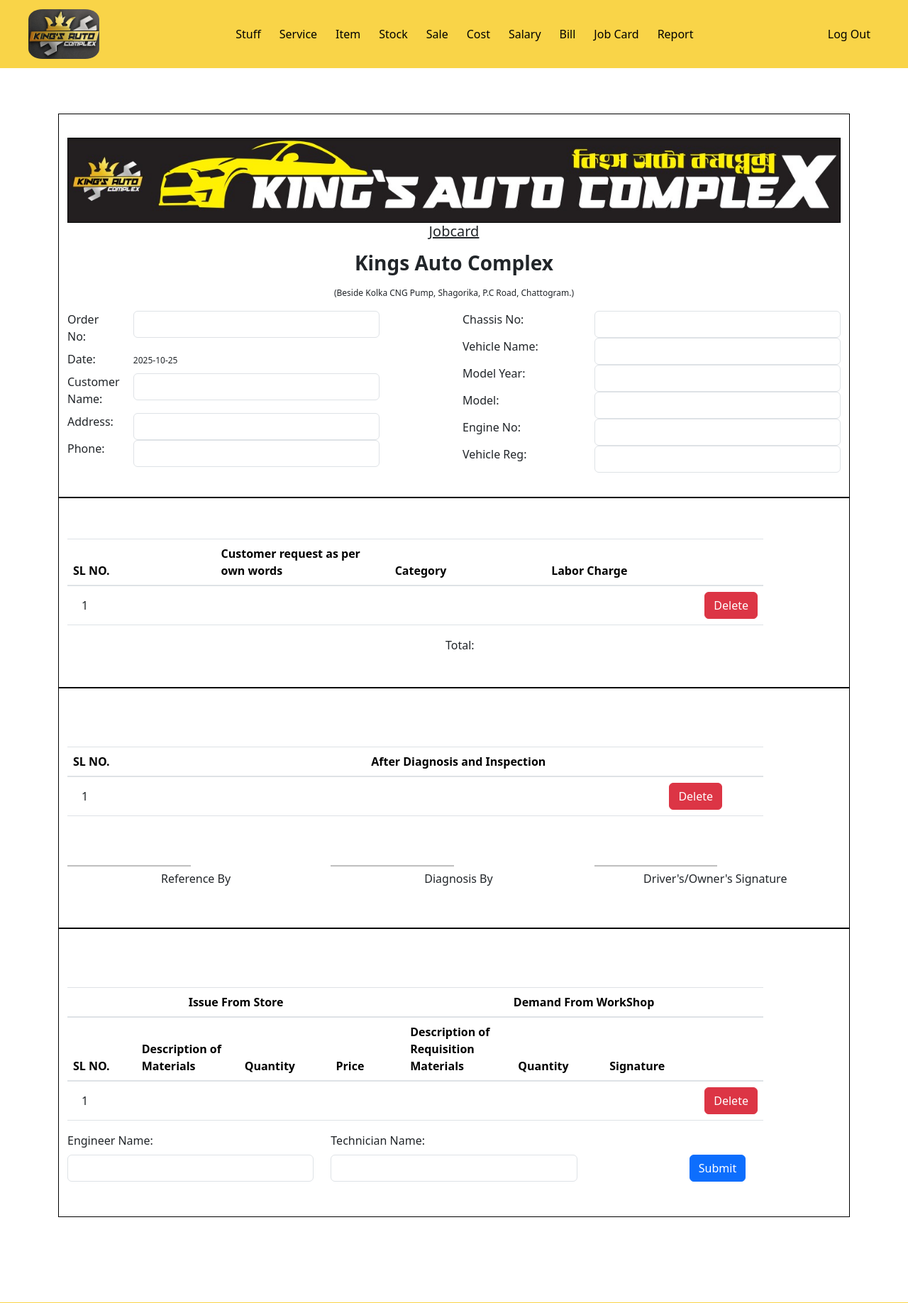
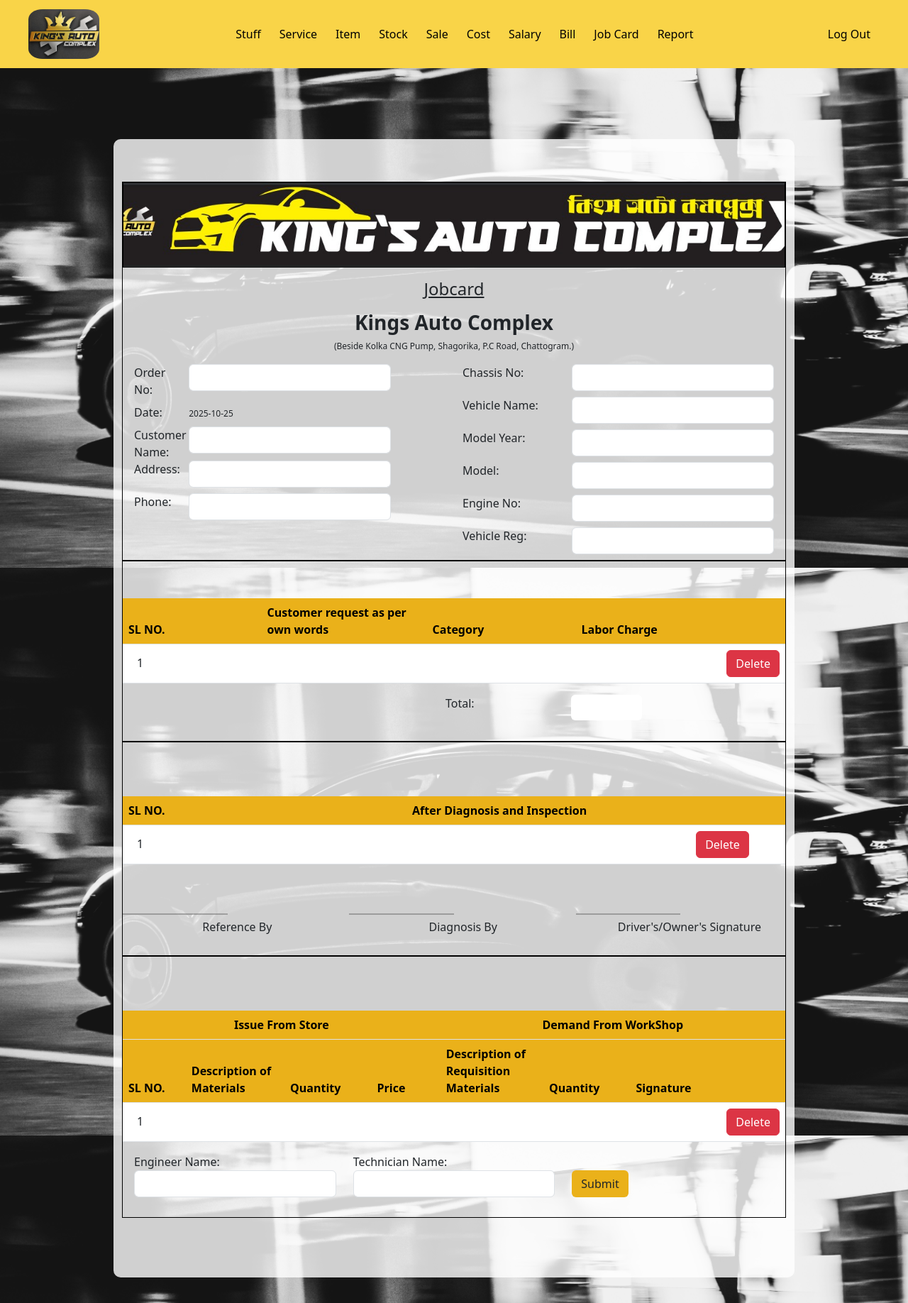
Before and after one commit to mdiibrahim/Kings-Auto-Complex-App, a Django app: template main/templates/main/jobcard.html in a window 1280 px wide. Shown: the top 1836 px of the page at 71% size. Run offline with Django 5.2, Linux system fonts and the light colour scheme; the template is opened without the code that fills it, so the values that code supplies are empty.

Commit message:
create jon card done

```diff
--- a/main/templates/main/jobcard.html
+++ b/main/templates/main/jobcard.html
@@ -4,11 +4,48 @@
   <head>
     <meta charset="UTF-8" />
     <meta name="viewport" content="width=device-width, initial-scale=1.0" />
-    <link
-      rel="stylesheet"
-      href="https://cdn.jsdelivr.net/npm/bootstrap@4.6.2/dist/css/bootstrap.min.css"
-    />
+    <!-- Include Bootstrap 5 CSS -->
+    <link rel="stylesheet" href="https://cdn.jsdelivr.net/npm/bootstrap@5.3.0-alpha1/dist/css/bootstrap.min.css" />
+
     <style>
+      :root {
+        --primary-color: #eab11a;
+        --secondary-color: #f9d448;
+        --third-color: #f2f2f2;
+        --background-color: #000000;
+      }
+
+      /* Body styling with car background image */
+      body {
+        background: url('{% static "car_image.jpg" %}') no-repeat center center fixed;
+        background-size: cover; /* Ensure the image covers the entire background */
+      }
+
+      /* Container for the main content */
+      .container {
+        background-color: rgba(255, 255, 255, 0.8); /* Make background a little transparent */
+        padding: 60px;
+        border-radius: 10px;
+        margin-top: 100px; /* Add some top margin */
+        margin-bottom: 100px; /* Add some bottom margin */
+        max-width: 75% !important;
+        margin-left: auto; /* Center horizontally */
+        margin-right: auto; /* Center horizontally */
+      }
+
+      .btn-login {
+        background-color: var(--primary-color) !important; /* Primary color as default */
+        color: #000;
+        font-weight: 700;
+        border-radius: 50px;
+        padding: 15px;
+        transition: background-color 0.3s, transform 0.3s ease;
+      }
+
+      .btn-login:hover {
+        background-color: var(--secondary-color) !important; /* Secondary color on hover */
+        transform: scale(1.05);
+      }
       .main {
         background-image: url("{% static 'sign.jpg' %}");
         background-size: cover;
@@ -20,9 +57,17 @@
         justify-content: center;
         align-items: center;
       }
-      /* Adjust layout for printing */
+
+        .table th, .table td {
+
+  padding: 10px;
+}
+.table th{
+        background-color: var(--primary-color) !important;
+        }
+        /* Adjust layout for printing */
       @media print {
-        .jumbotron {
+        .container {
           margin: 0%;
           padding: 0;
         }
@@ -33,94 +78,35 @@
           display: flex;
           flex-wrap: wrap;
         }
-
-        .col-md-4 {
-          flex: 0 0 33.33%;
-          max-width: 33.33%;
-        }
-        body {
-          display: flex;
-          justify-content: center;
-          align-items: center;
-          margin: 0;
-          padding: 0;
-        }
-        .main {
-          background-image: url("{% static 'sign.jpg' %}");
-          background-size: cover;
-          background-repeat: no-repeat;
-          background-position: center;
-          height: 5vh;
-          width: 100%;
-          display: flex;
-          justify-content: center;
-          align-items: center;
-          /* Additional print-specific styles for the container */
-          /* Adjust as needed */
-        }
-
-        /* Allow text to wrap onto multiple lines */
-        .col-md-6 {
-          width: 50%;
-          flex-basis: 50%;
-        }
-
-        /* Hide input boxes and only show text */
-        input[type="text"] {
-          display: none; /* Hide the input fields */
-        }
-
-        /* Hide delete button */
-        .delete-row {
-          display: none !important;
-        }
-
-        /* Hide navbar */
-        .navbar {
-          display: none;
-        }
-
-        /* Hide the footer */
-        footer {
-          display: none !important;
-        }
-
-        .submit-bt {
-          display: none !important;
-        }
-      }
     </style>
   </head>
   <body>
     {% include 'main/navbar.html' %}
     <div
-      class="jumbotron container justify-content-center"
-      style="background-color: white; text-align: left"
+      class=" container justify-content-center"
     >
       <form id="dynamic-form" action="{% url 'create_jobcard' %}" method="POST">
         {% csrf_token %}
         <input type="hidden" name="date1" id="date1">
         <div
-          class="container"
-          style="border: 1px solid black; padding-top: 3%; padding-bottom: 3%"
-        >
+          class="" style="border: 1px solid black;" >
           <div
-            style="border: 1px solid black; padding-top: 3%; padding-bottom: 3%"
+            style="border: 1px solid black;"
             class="main"
           ></div>
-          <div class="text-center mb-3">
-            <h5><u>Jobcard</u></h5>
+          <div class="text-center my-3">
+            <h4><u>Jobcard</u></h4>
           </div>
-          <div class="text-center mb-3">
+          <div class="text-center mb-1">
             <h3><strong>Kings Auto Complex</strong></h3>
           </div>
           <div class="text-center mb-3" style="font-size: 0.75rem">
             (Beside Kolka CNG Pump, Shagorika, P.C Road, Chattogram.)
           </div>
 
-          <div class="row" style="text-align: left">
-            <div class="col-md-6">
-              <div class="row">
+          <div class="row px-3" style="text-align: left">
+            <div class="col-md-6 ">
+              <div class="row mb-2">
                 <div class="col-md-2">
                   <label for="Ref">Order No:</label>
                 </div>
@@ -135,7 +121,7 @@
                 </div>
               </div>
 
-              <div class="row">
+              <div class="row mb-2">
                 <div class="col-md-2">
                   <label for="date">Date:</label>
                 </div>
@@ -147,7 +133,7 @@
                 </div>
               </div>
 
-              <div class="row">
+              <div class="row ">
                 <div class="col-md-2">
                   <label for="name">Customer Name:</label>
                 </div>
@@ -161,7 +147,7 @@
                 </div>
               </div>
 
-              <div class="row">
+              <div class="row mb-2">
                 <div class="col-md-2">
                   <label for="address">Address:</label>
                 </div>
@@ -175,7 +161,7 @@
                 </div>
               </div>
 
-              <div class="row">
+              <div class="row mb-2">
                 <div class="col-md-2">
                   <label for="phone">Phone:</label>
                 </div>
@@ -192,7 +178,7 @@
 
             <div class="col-md-6">
               <!-- Second column content here -->
-              <div class="row">
+              <div class="row mb-2">
                 <div class="col-md-4">
                   <label for="chassisNo">Chassis No:</label>
                 </div>
@@ -206,7 +192,7 @@
                 </div>
               </div>
 
-              <div class="row">
+              <div class="row mb-2">
                 <div class="col-md-4">
                   <label for="vehicleName">Vehicle Name:</label>
                 </div>
@@ -220,7 +206,7 @@
                 </div>
               </div>
 
-              <div class="row">
+              <div class="row mb-2">
                 <div class="col-md-4">
                   <label for="modelYear">Model Year:</label>
                 </div>
@@ -234,7 +220,7 @@
                 </div>
               </div>
 
-              <div class="row">
+              <div class="row mb-2">
                 <div class="col-md-4">
                   <label for="model">Model:</label>
                 </div>
@@ -248,7 +234,7 @@
                 </div>
               </div>
 
-              <div class="row">
+              <div class="row mb-2">
                 <div class="col-md-4">
                   <label for="engineNo">Engine No:</label>
                 </div>
@@ -262,7 +248,7 @@
                 </div>
               </div>
 
-              <div class="row">
+              <div class="row mb-2">
                 <div class="col-md-4">
                   <label for="vehicleReg">Vehicle Reg:</label>
                 </div>
@@ -280,11 +266,11 @@
         </div>
 
         <div
-          class="container"
+          class=""
           style="border: 1px solid black; padding-top: 3%; padding-bottom: 3%"
         >
           <!-- Table -->
-          <table class="table mt-4 table-hover" style="width: 90%">
+          <table class="table mt-4 table-hover" >
             <thead>
               <tr>
                 <th scope="col">SL NO.</th>
@@ -363,13 +349,13 @@
         </div>
 
         <div
-          class="container"
+          class=""
           style="border: 1px solid black; padding-top: 3%; padding-bottom: 3%"
         >
           <!-- Additional Table -->
           <div class="row mt-5">
             <div class="col-md-12">
-              <table class="table table-hover" style="width: 90%">
+              <table class="table table-hover" >
                 <thead>
                   <tr>
                     <th scope="col">SL NO.</th>
@@ -465,13 +451,13 @@
         </div>
 
         <div
-          class="container"
+          class=""
           style="border: 1px solid black; padding-top: 3%; padding-bottom: 3%"
         >
           <!-- Additional Table -->
           <div class="row mt-5 page-break-before">
             <div class="col-md-12">
-              <table class="table table-hover" style="width: 90%">
+              <table class="table table-hover" >
                 <thead>
                   <tr>
                     <th scope="col" class="text-center" colspan="4">
@@ -572,7 +558,7 @@
               </table>
             </div>
           </div>
-          <div class="row">
+          <div class="row px-3">
             <div class="col-md-4">
               <div class="form-group">
                 <label for="Ref">Engineer Name:</label>
@@ -598,8 +584,8 @@
             <div class="col-md-2 submit-bt">
               <button
                 type="submit"
-                class="btn btn-primary"
-                style="margin-left: 83%; margin-top: 20%"
+                class="btn btn-login mt-4"
+
               >
                 Submit
               </button>
@@ -611,6 +597,9 @@
     </div>
 
     {% include 'main/footer.html' %}
+
+    <!-- Bootstrap 5 JS (No jQuery required) -->
+    <script src="https://cdn.jsdelivr.net/npm/bootstrap@5.3.0-alpha1/dist/js/bootstrap.bundle.min.js"></script>
     <!-- Your scripts -->
     <script>
       // Get today's date
```
